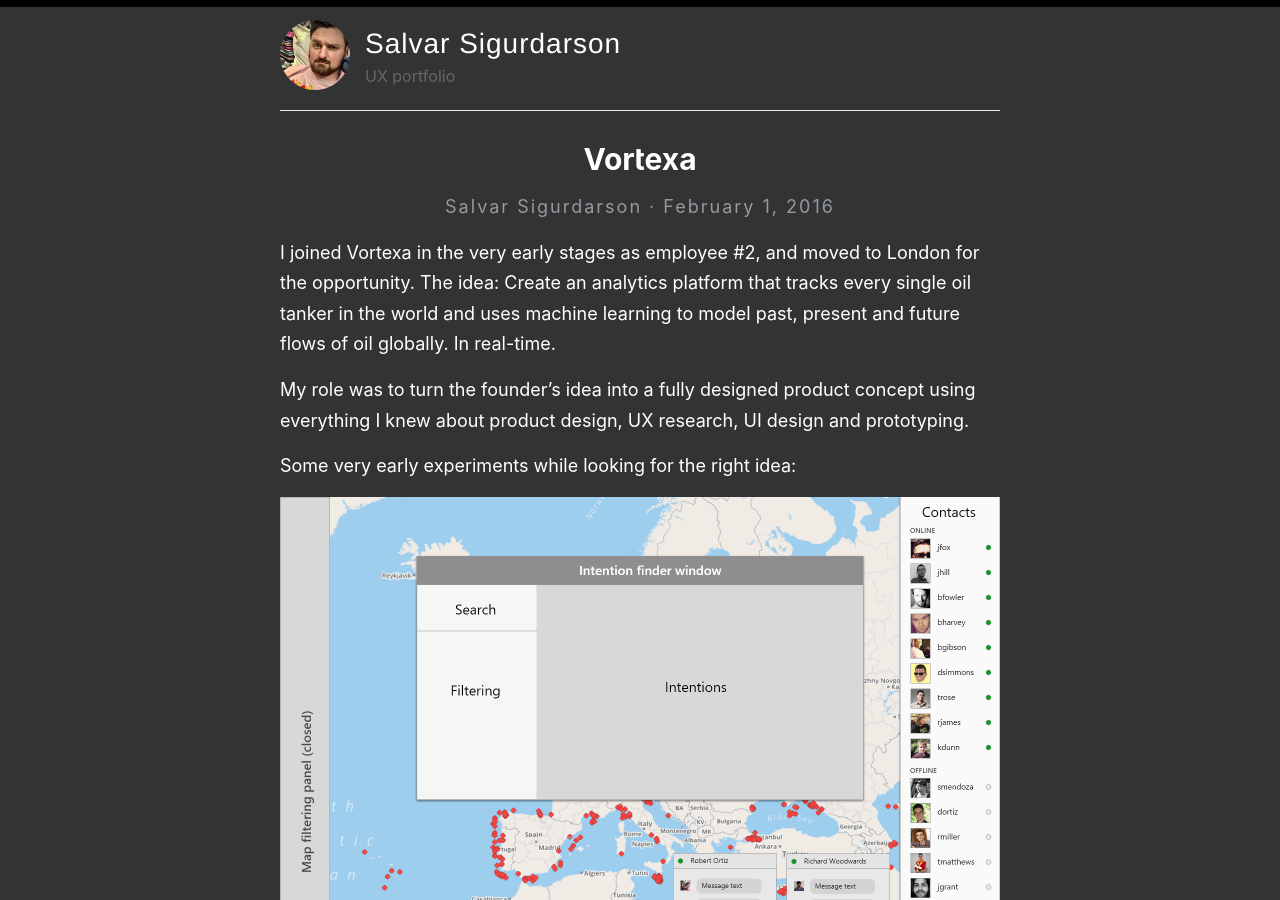
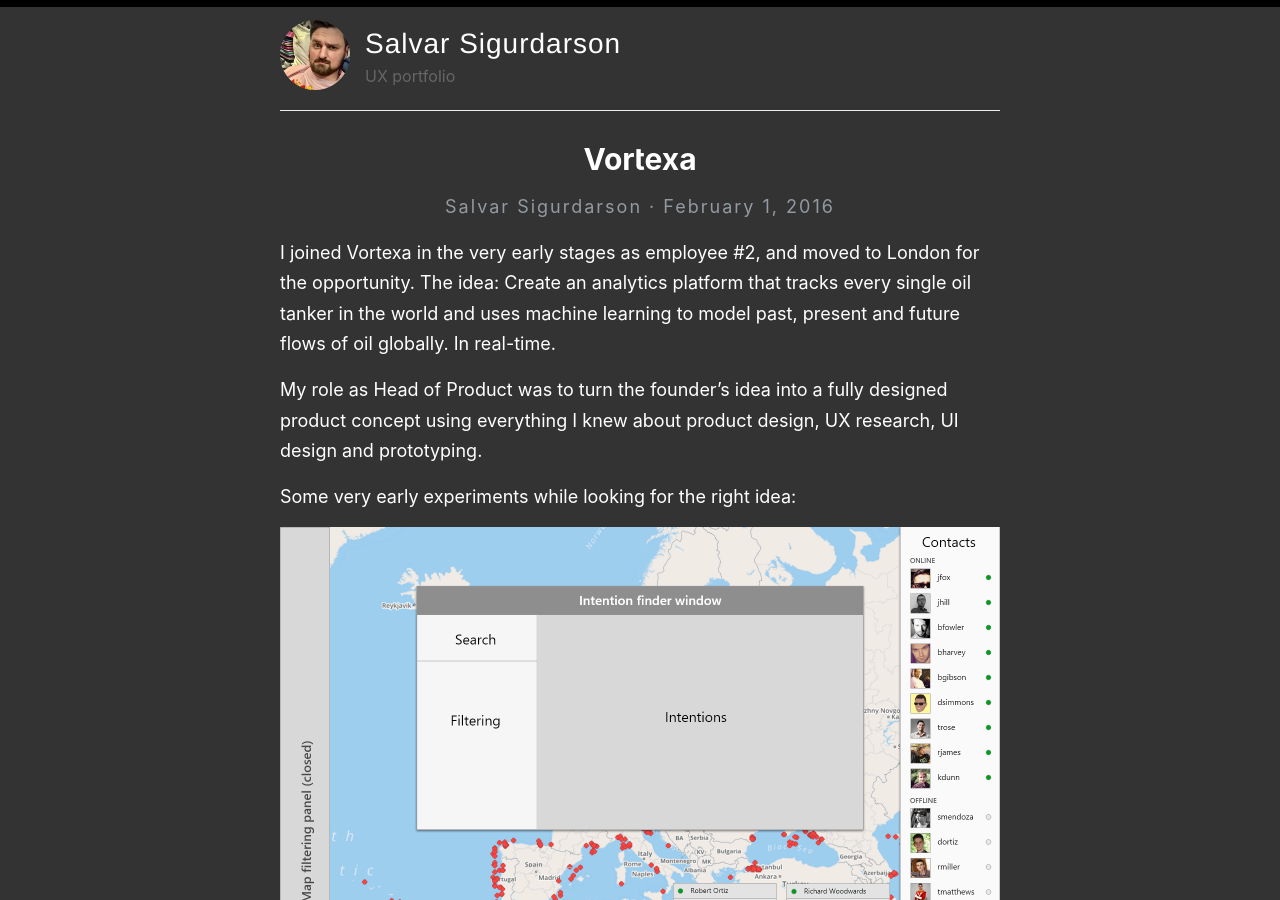
Before and after one commit to Salvar/salvar.github.io, a Jekyll site: the page built from _posts/2016-02-01-Vortexa.md, in a window 1280 px wide and 900 px high. Built offline with Jekyll 4.4.1, drawn with Linux system fonts in a browser that asks for light colours.

Commit message:
Update 2016-02-01-Vortexa.md

```diff
--- a/_posts/2016-02-01-Vortexa.md
+++ b/_posts/2016-02-01-Vortexa.md
@@ -6,7 +6,7 @@
 
 I joined Vortexa in the very early stages as employee #2, and moved to London for the opportunity. The idea: Create an analytics platform that tracks every single oil tanker in the world and uses machine learning to model past, present and future flows of oil globally. In real-time.
 
-My role was to turn the founder's idea into a fully designed product concept using everything I knew about product design, UX research, UI design and prototyping.
+My role as Head of Product was to turn the founder's idea into a fully designed product concept using everything I knew about product design, UX research, UI design and prototyping.
 
 Some very early experiments while looking for the right idea:
 
```
